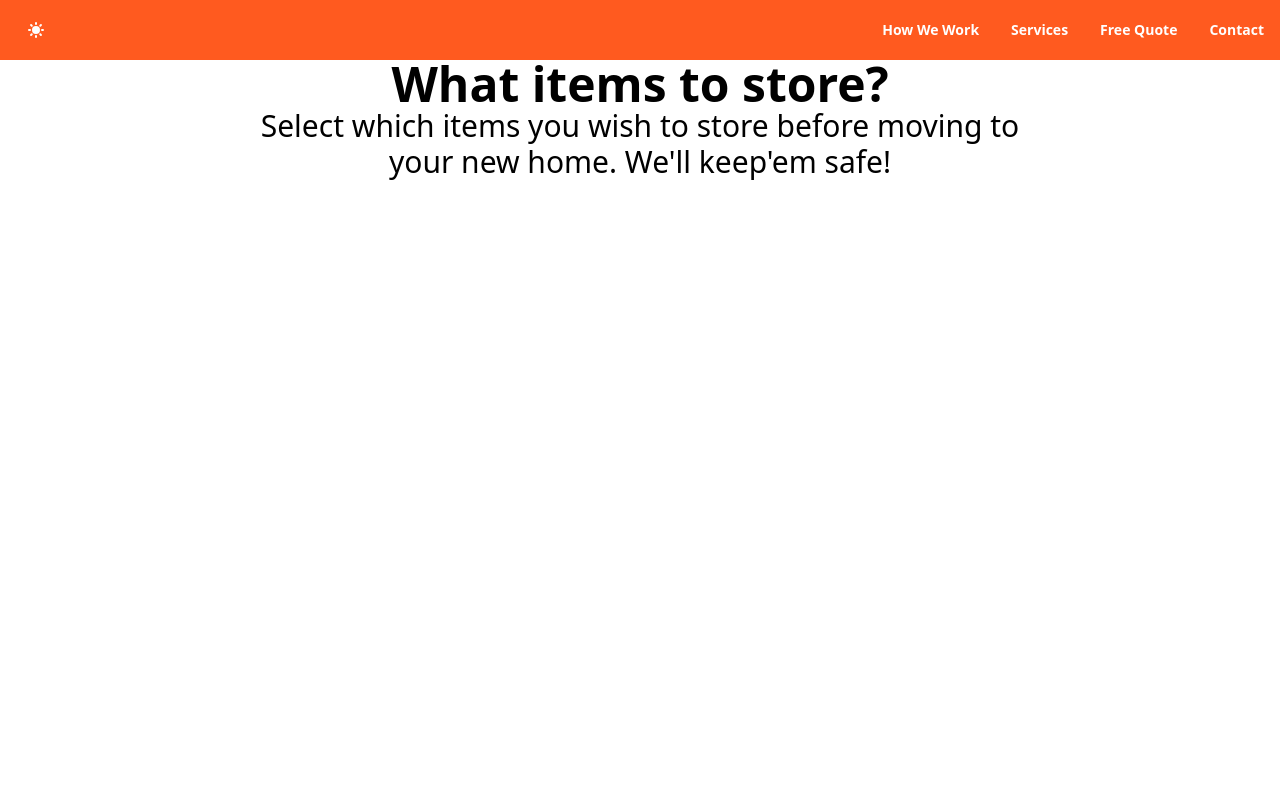
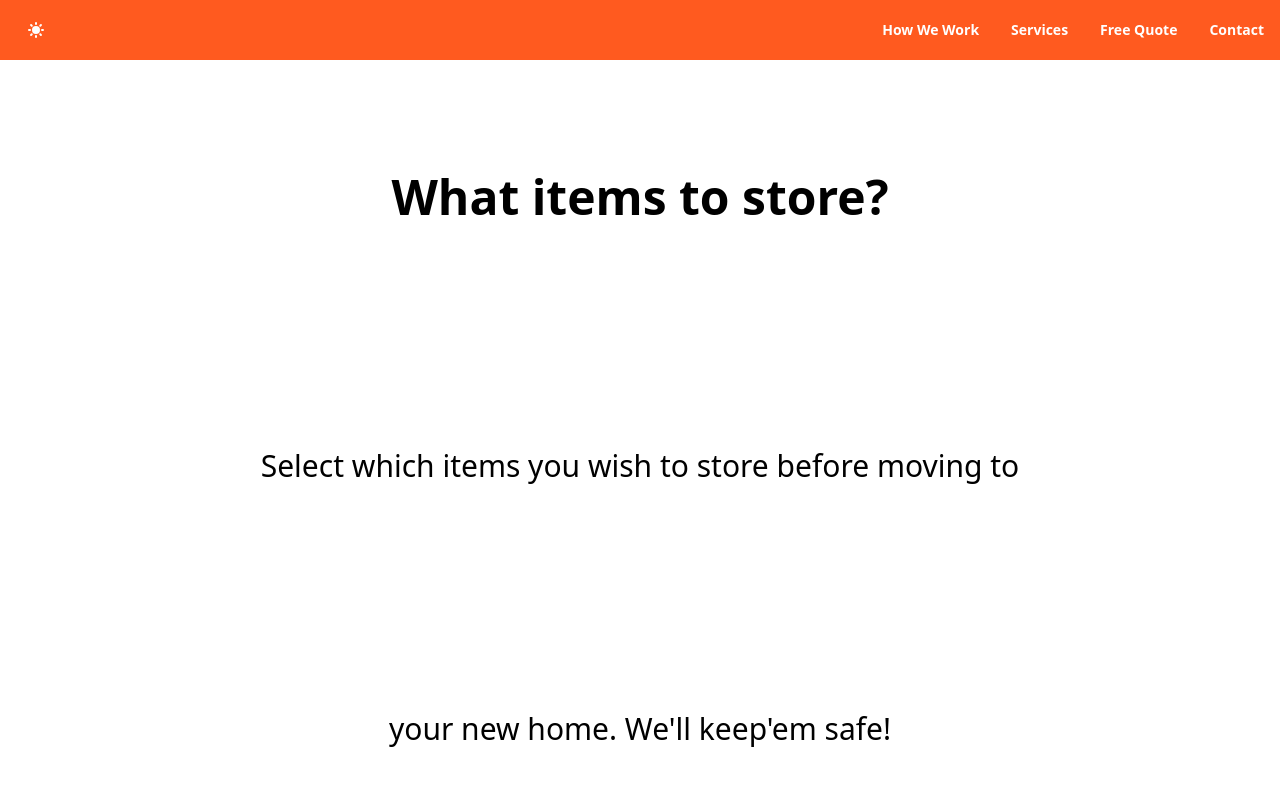
Before and after one commit to AngelLoredoAlvarez/proficent_junior_developer_challenge_1.1, a Next.js app: page / in a window 1280 px wide. Shown: the top 800 px of the page. Built offline with nearby package versions, Linux system fonts and the light colour scheme.

Commit message:
Added the classes needed to center all the elements

```diff
--- a/pages/index.tsx
+++ b/pages/index.tsx
@@ -7,7 +7,7 @@ function IndexPage() {
   return (
     <React.Fragment>
       <NavBarComponent />
-      <div className="flex-1 h-screen bg-white dark:bg-slate-500">
+      <div className="h-screen bg-white dark:bg-slate-500 grid justify-center items-center">
         <p className="text-center font-bold text-xl sm:text-2xl md:text-3xl lg:text-4xl xl:text-5xl 2xl:text-6xl dark:text-white">
           What items to store?
         </p>
```
